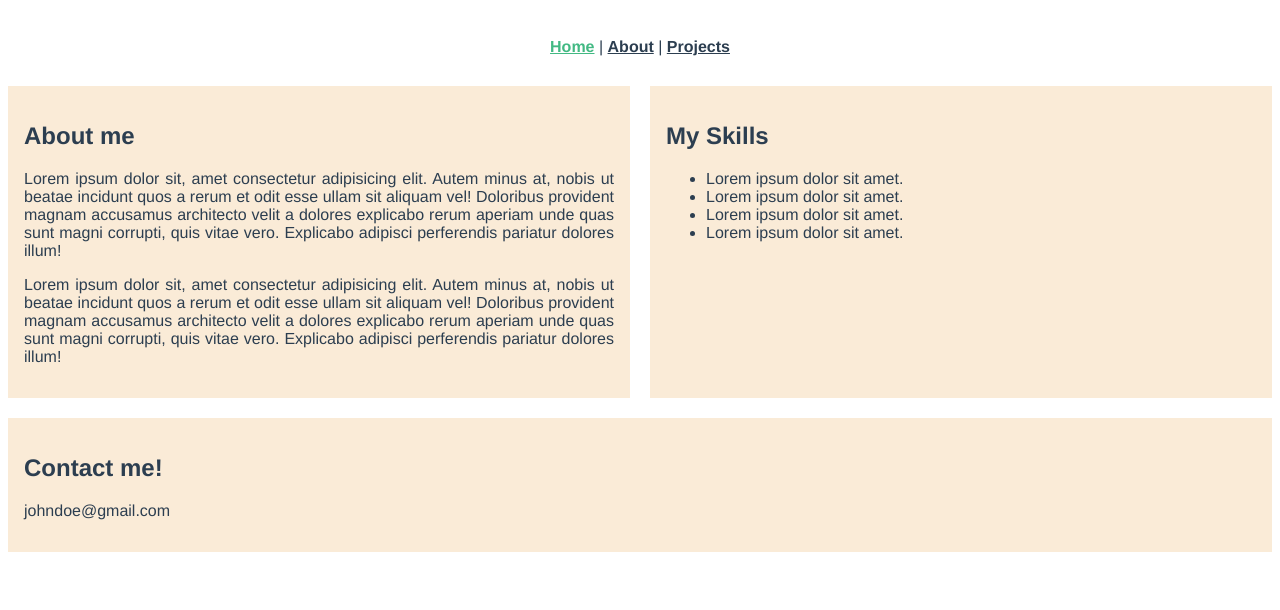
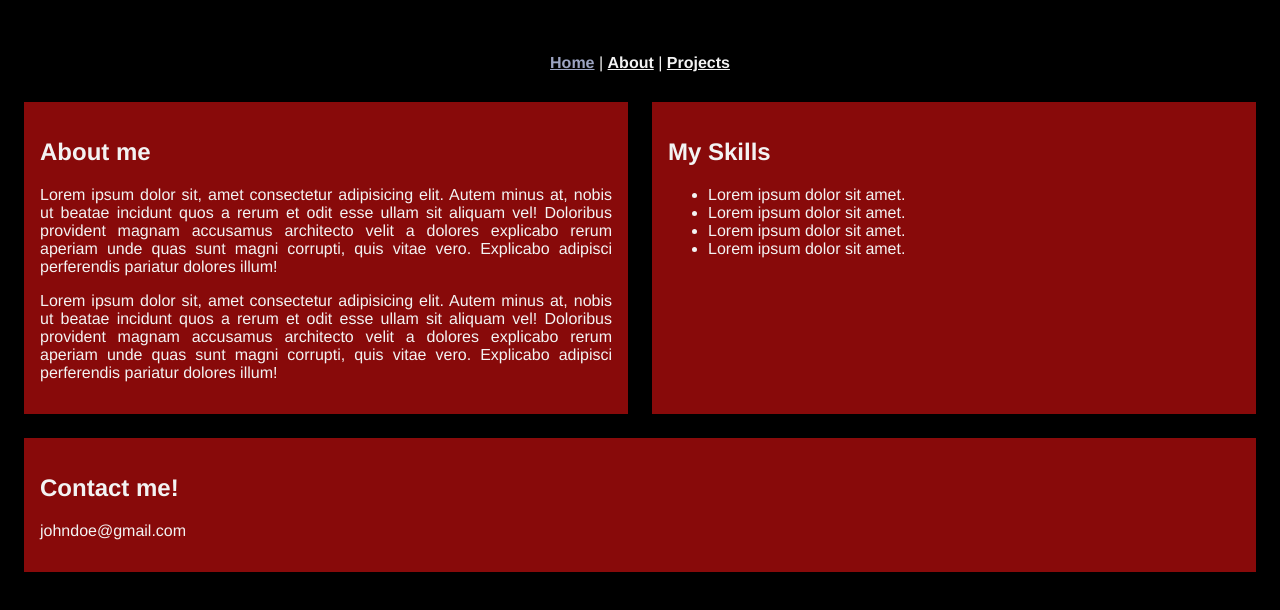
Before and after one commit to sctlcd/vue-threejs-first-app, a Vue app: page /#/ in a window 1280 px wide. Shown: the top 610 px of the page. Built offline with nearby package versions, Linux system fonts and the light colour scheme.

Commit message:
add style

```diff
--- a/src/App.vue
+++ b/src/App.vue
@@ -8,13 +8,19 @@
 </template>
 
 <style lang="scss">
+html {
+  background-color: $black;
+  margin: 1rem;
+  padding: 0rem;
+}
+
 #app {
   font-family: Avenir, Helvetica, Arial, sans-serif;
   -webkit-font-smoothing: antialiased;
   -moz-osx-font-smoothing: grayscale;
   text-align: center;
-  color: #2c3e50;
-  // background-color: $test-variable;
+  color: $off-white;
+  background-color: $black;
 }
 
 nav {
@@ -22,11 +28,15 @@ nav {
 
   a {
     font-weight: bold;
-    color: #2c3e50;
+    color: $off-white;
 
     &.router-link-exact-active {
-      color: #42b983;
+      color: $grey;
     }
+  }
+
+  a:hover {
+    color: $light-burgundy;
   }
 }
 </style>
--- a/src/assets/scss/variables.scss
+++ b/src/assets/scss/variables.scss
@@ -1 +1,7 @@
-$test-variable: #faebd7;
+$burgundy: #880a0a;
+$light-burgundy: #db7373;
+$black: black;
+$white: white;
+$off-white: #f3f3f3;
+$slate: #161617;
+$grey: rgb(157, 165, 195);
--- a/src/views/HomeView.vue
+++ b/src/views/HomeView.vue
@@ -48,12 +48,12 @@ export default {
 <style lang="scss" scoped>
 .home {
   display: flex;
-  gap: 20px;
+  gap: 1.5rem;
   flex-flow: row wrap;
   .text-container {
     flex: 1 1 0px;
     min-width: 45%;
-    background-color: $test-variable;
+    background-color: $burgundy;
     text-align: justify;
     padding: 1rem;
   }
--- a/src/views/ProjectsView.vue
+++ b/src/views/ProjectsView.vue
@@ -8,6 +8,6 @@ export default {};
 
 <style lang="scss" scoped>
 .projects-section {
-  color: blue;
+  color: lightskyblue;
 }
 </style>
```
